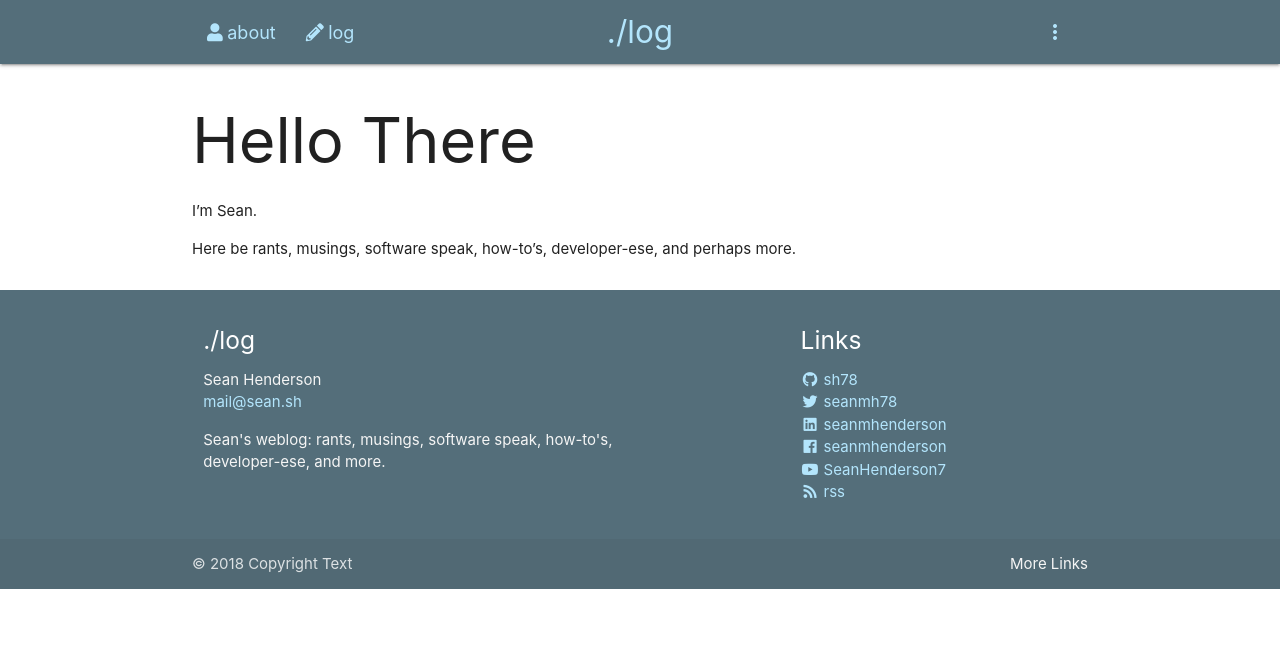
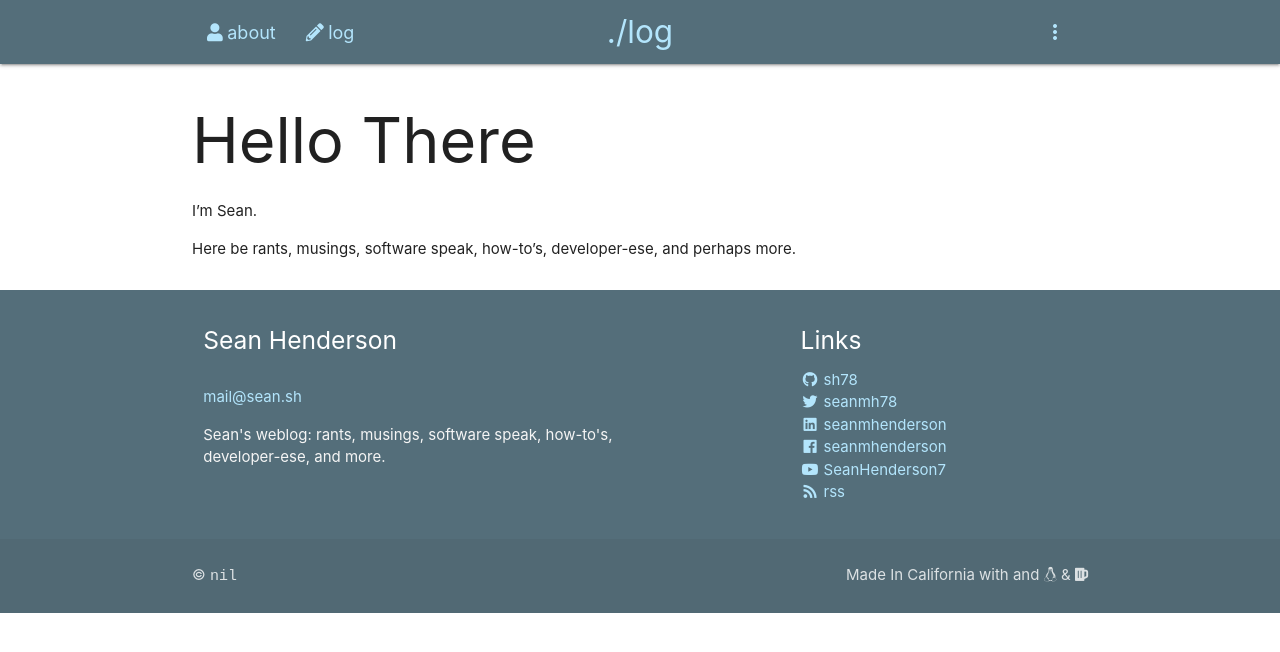
Before and after one commit to sh78/sh78.github.io, a Jekyll site: the page built from index.md, in a window 1280 px wide. Shown: the top 652 px of the page. Built offline with Jekyll 4.4.1, drawn with Linux system fonts in a browser that asks for light colours; nearby versions of some CDN libraries.

Commit message:
update footer

```diff
--- a/_includes/footer.html
+++ b/_includes/footer.html
@@ -4,10 +4,10 @@
   <div class="container">
     <div class="row">
       <div class="col l6 s12">
-        <h5 class="white-text">{{ site.title | escape }}</h5>
+        {% comment %} <h5 class="white-text">{{ site.title | escape }}</h5> {% endcomment %}
         <p class="grey-text text-lighten-4">
           {%- if site.author -%}
-            {{ site.author | escape }}
+          <h5 class="white-text">{{ site.author | escape }}</h5>
           {%- else -%}
             {{ site.title | escape }}
           {%- endif -%}
@@ -26,8 +26,8 @@
   </div>
   <div class="footer-copyright">
     <div class="container">
-    &copy; 2018 Copyright Text
-    <a class="grey-text text-lighten-4 right" href="#!">More Links</a>
+      <p class="left">&copy; <code>nil</code></p>
+      <p class="right">Made In California with and <i class="fab fa-linux"></i> &amp; <i class="fas fa-beer"></i></p>
     </div>
   </div>
 
```
